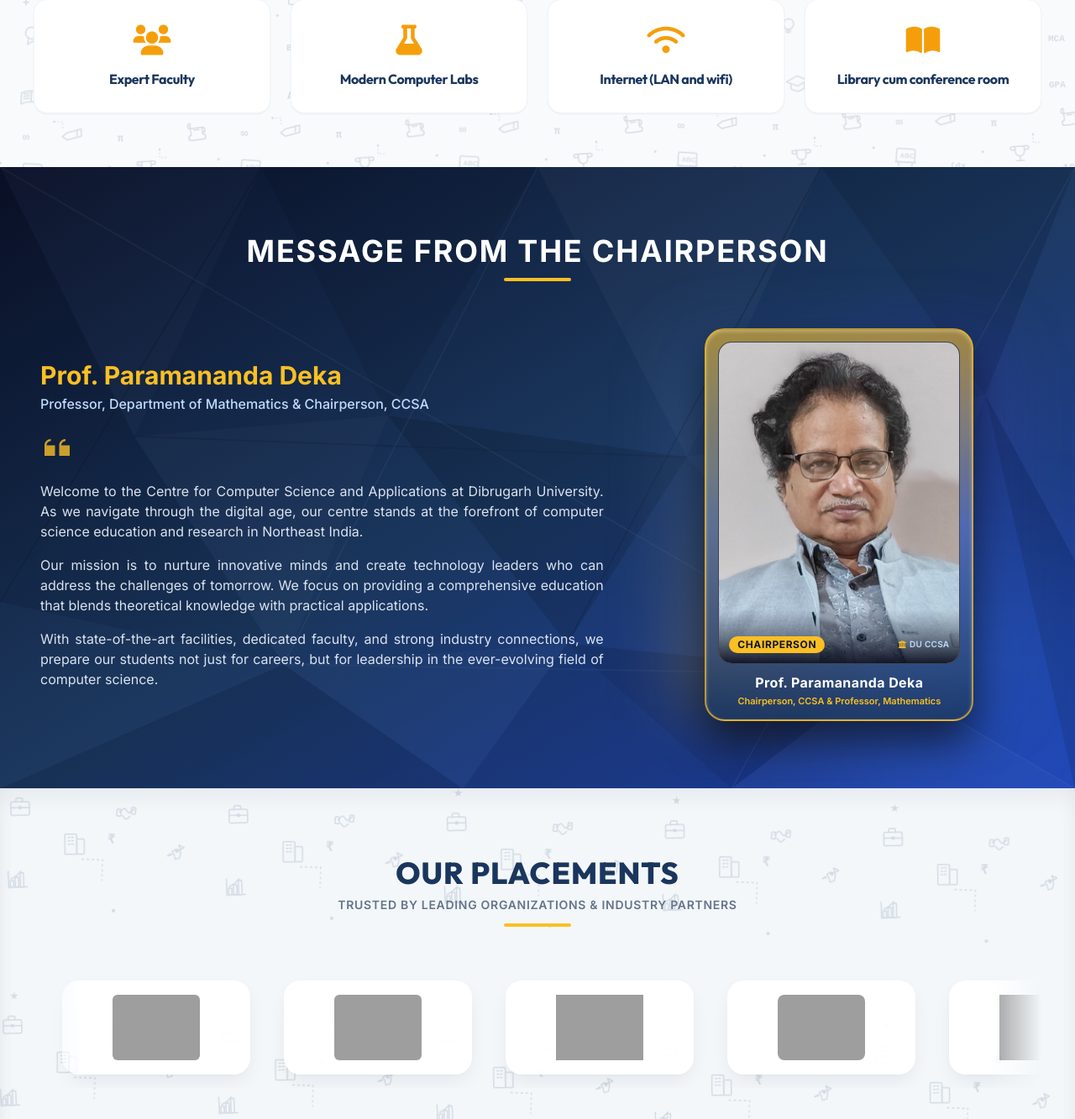
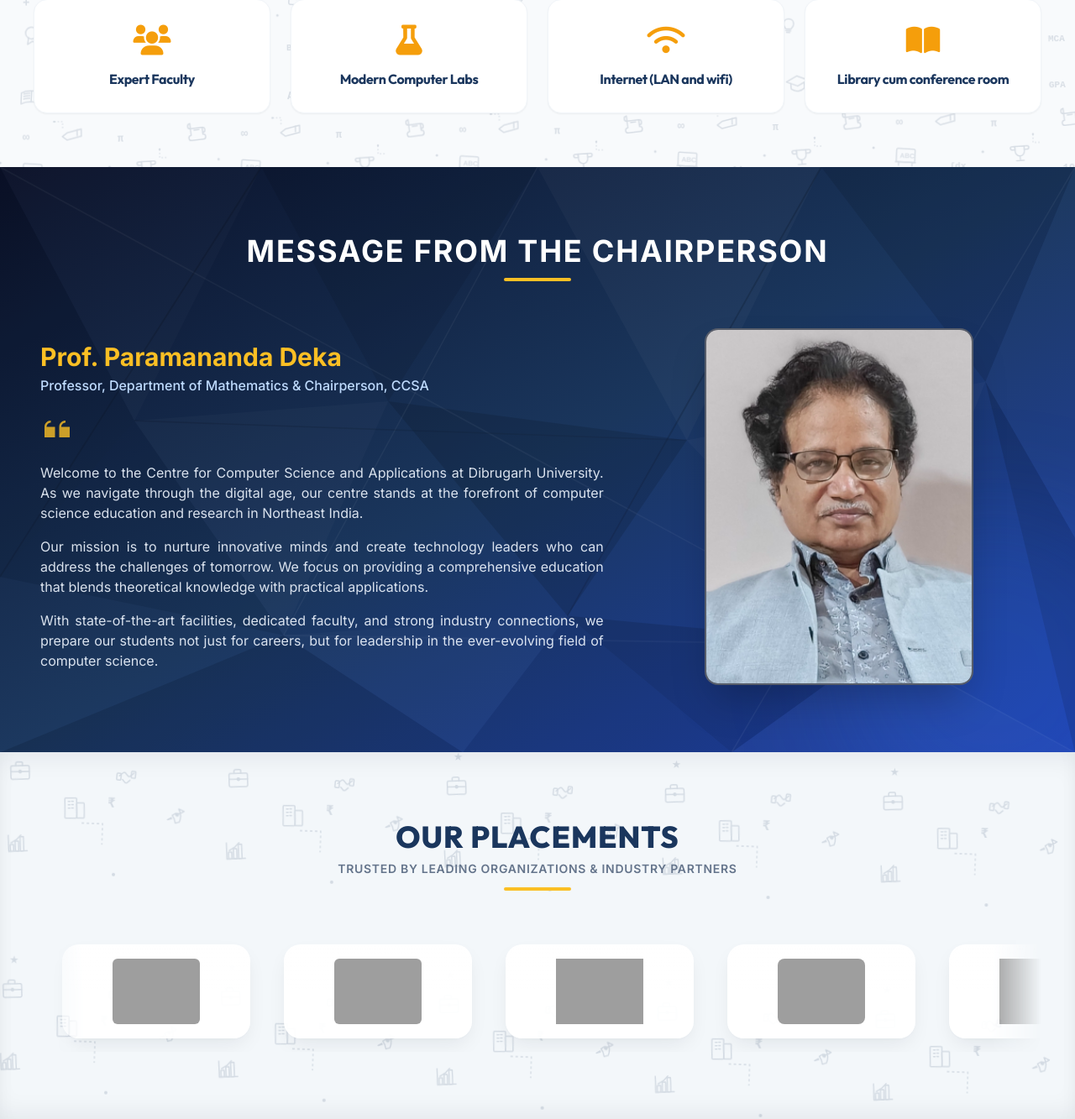
Before and after one commit to chenkham/ccsa-web-portal, a PHP site: page / in a window 1280 px wide. Shown: the part 2203-3536 px from the top of the page at 84% size. Run offline with PHP 8.4, Linux system fonts and the light colour scheme; data that the repository does not hold is empty; some libraries are stand-ins or nearby versions; grey boxes are pictures that could not be loaded.

Commit message:
style: simplify chairperson portrait card to clean, natural frame without heavy decorations

```diff
--- a/src/index.php
+++ b/src/index.php
@@ -560,38 +560,15 @@ include 'templates/header.php';
             </div>
 
             <div class="grid grid-cols-1 lg:grid-cols-12 gap-8 lg:gap-12 items-center">
-                <!-- Chairperson Portrait Column with Full Elegant Portrait Card -->
-                <div class="lg:col-span-5 flex justify-center items-center relative pt-2 lg:pt-0 order-1 lg:order-2 mb-4 lg:mb-0">
-                    <!-- Ambient subtle backlight halo behind portrait -->
-                    <div class="absolute w-64 h-80 sm:w-80 sm:h-96 lg:w-96 lg:h-[440px] bg-gradient-to-tr from-[#fbbf24]/30 via-blue-500/20 to-indigo-600/30 rounded-3xl blur-2xl -z-10"></div>
-
-                    <!-- Prestigious Full Portrait Card with Gold Rim & Glassmorphism -->
-                    <div class="relative w-64 sm:w-80 lg:w-88 rounded-3xl p-3 sm:p-3.5 bg-gradient-to-b from-[#fbbf24]/60 via-white/20 to-[#1a365d]/80 border-2 border-[#fbbf24]/70 shadow-[0_25px_50px_rgba(0,0,0,0.6),inset_0_2px_4px_rgba(255,255,255,0.3)] backdrop-blur-lg flex flex-col items-center overflow-hidden group">
-
-                        <div class="w-full aspect-[3/4] rounded-2xl overflow-hidden shadow-inner bg-slate-900 border border-white/20 relative">
-                            <img src="faculty/Chairperson_Real.png"
-                                alt="Prof. Paramananda Deka - Chairperson, CCSA"
-                                loading="lazy"
-                                decoding="async"
-                                class="w-full h-full object-cover object-center transition-transform duration-500 group-hover:scale-105"
-                                onerror="this.src='faculty/Chairperson.jpg'">
-
-                            <!-- Subtle Gradient Bottom Vignette with Badge -->
-                            <div class="absolute inset-x-0 bottom-0 bg-gradient-to-t from-slate-950/90 via-slate-950/40 to-transparent p-3 pt-8 flex items-center justify-between">
-                                <span class="bg-[#fbbf24] text-slate-900 text-[10px] sm:text-xs font-black uppercase px-2.5 py-0.5 rounded-full shadow-sm tracking-wider">
-                                    Chairperson
-                                </span>
-                                <span class="text-[10px] text-blue-200 font-semibold tracking-wide flex items-center gap-1">
-                                    <i class="fas fa-university text-[#fbbf24] text-[9px]"></i> DU CCSA
-                                </span>
-                            </div>
-                        </div>
-
-                        <!-- Card Footer Strip -->
-                        <div class="w-full pt-2.5 text-center">
-                            <h4 class="text-sm sm:text-base font-bold text-white tracking-wide">Prof. Paramananda Deka</h4>
-                            <p class="text-[11px] text-[#fbbf24] font-semibold mt-0.5">Chairperson, CCSA &amp; Professor, Mathematics</p>
-                        </div>
+                <!-- Chairperson Photo Column (Clean, simple, professional) -->
+                <div class="lg:col-span-5 flex justify-center items-center order-1 lg:order-2 mb-6 lg:mb-0">
+                    <div class="w-60 sm:w-72 lg:w-80 rounded-2xl overflow-hidden shadow-2xl border-2 border-white/30 bg-slate-900">
+                        <img src="faculty/Chairperson_Real.png"
+                            alt="Prof. Paramananda Deka - Chairperson, CCSA"
+                            loading="lazy"
+                            decoding="async"
+                            class="w-full h-auto object-cover block"
+                            onerror="this.src='faculty/Chairperson.jpg'">
                     </div>
                 </div>
 
```
